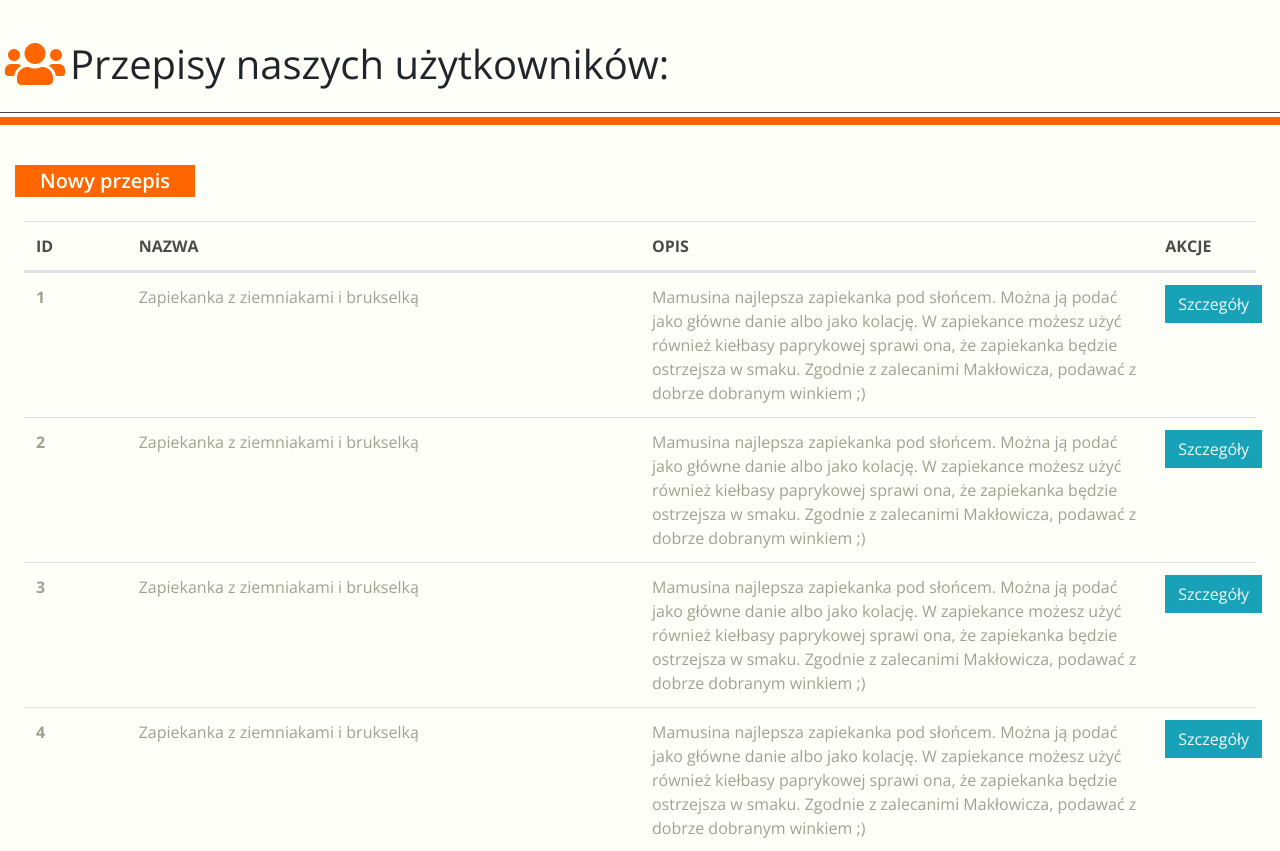
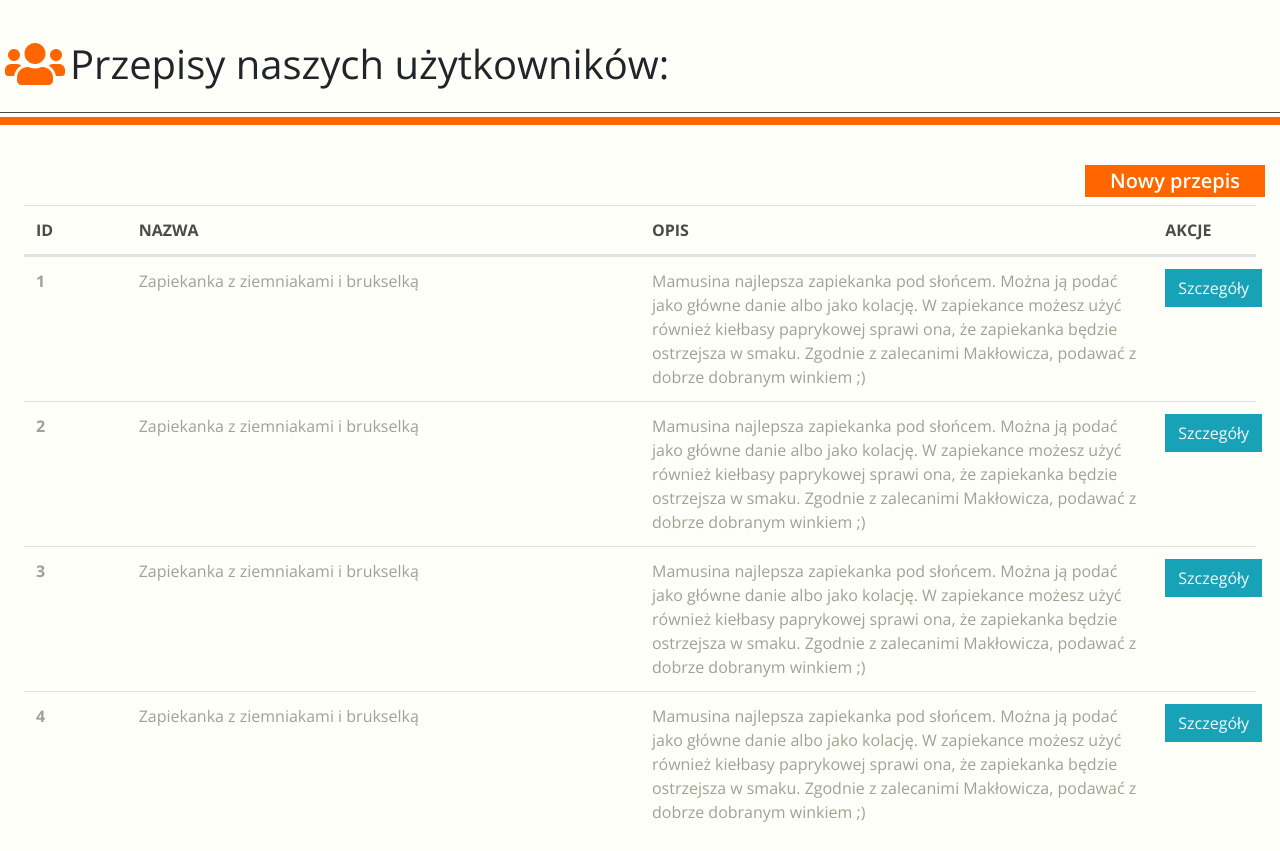
Before and after one commit to przemyslawkulak/Zaplanuj-Jedzonko---ScrumLab, a Django app: template jedzonko/templates/recipes.html in a window 1280 px wide. Shown: the part 101-952 px from the top of the page. Run offline with Django 3.2, Linux system fonts and the light colour scheme; the template is opened without the code that fills it, so the values that code supplies are empty; some libraries are stand-ins or nearby versions; some web fonts are replaced.

Commit message:
poprawiono lokalizacje przycisku

```diff
--- a/jedzonko/templates/recipes.html
+++ b/jedzonko/templates/recipes.html
@@ -48,10 +48,9 @@
             <div class="orange-line w-100"></div>
         </div>
     </section>
-    <form class="col-1">
+    <form class="col d-flex justify-content-end mb-2">
         <a class="btn btn-color rounded-0 pt-0 pb-0 pr-4 pl-4" href="{% url 'new-recipe' %}">Nowy przepis</a>
     </form>
-    <br>
     <section class="mr-4 ml-4">
     <table class="table">
             <thead>
```
